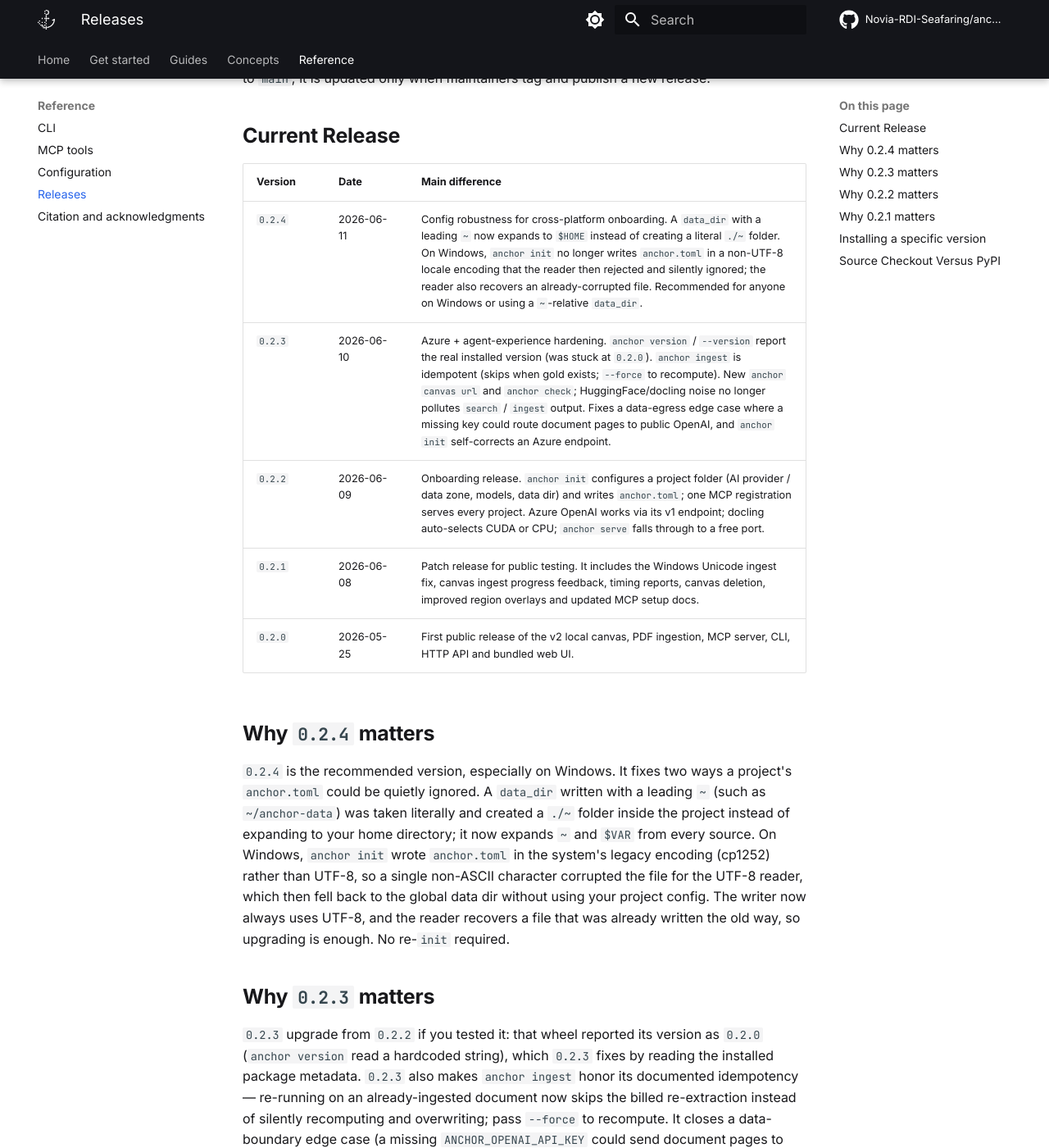
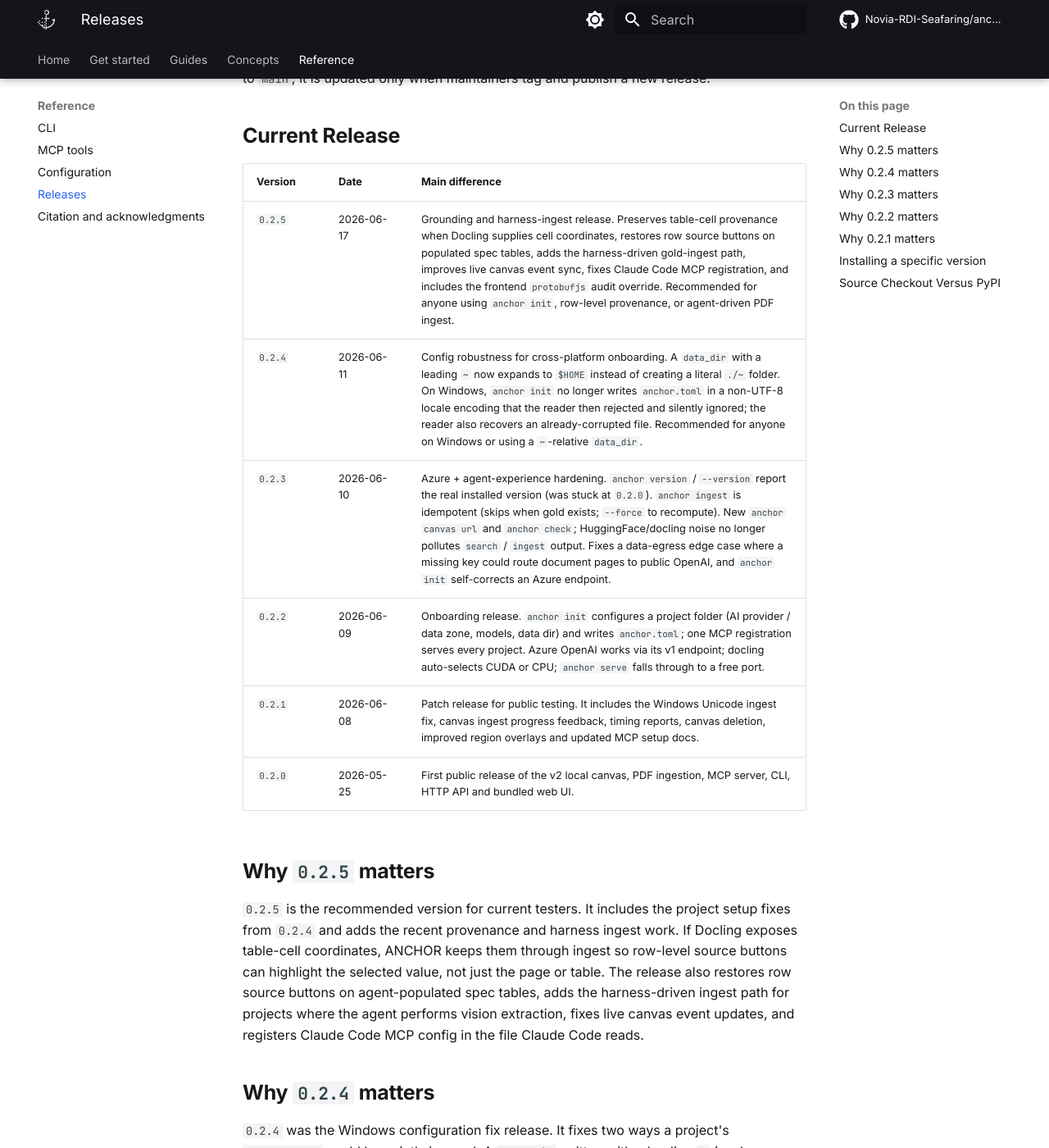
Before and after one commit to Novia-RDI-Seafaring/anchor, an MkDocs documentation site: the page built from docs/reference/releases.md, in a window 1280 px wide and 1400 px high, scrolled down 270 px. Shown: the whole window at 82% size. Built offline with MkDocs 1.6.1 and Material for MkDocs 9.7.7, drawn with Linux system fonts in a browser that asks for light colours; comment, search, counter and statistics services are not loaded.

Commit message:
release: v0.2.5

````diff
--- a/docs/getting-started/installation.md
+++ b/docs/getting-started/installation.md
@@ -258,7 +258,7 @@ skipped.
 ## Verify the install
 
 ```bash
-anchor version          # -> 0.2.4
+anchor version          # -> 0.2.5
 anchor canvas list      # -> your existing canvases (empty on a fresh install)
 ```
 
--- a/docs/reference/releases.md
+++ b/docs/reference/releases.md
@@ -14,15 +14,27 @@ release.
 
 | Version | Date | Main difference |
 | --- | --- | --- |
+| `0.2.5` | 2026-06-17 | Grounding and harness-ingest release. Preserves table-cell provenance when Docling supplies cell coordinates, restores row source buttons on populated spec tables, adds the harness-driven gold-ingest path, improves live canvas event sync, fixes Claude Code MCP registration, and includes the frontend `protobufjs` audit override. Recommended for anyone using `anchor init`, row-level provenance, or agent-driven PDF ingest. |
 | `0.2.4` | 2026-06-11 | Config robustness for cross-platform onboarding. A `data_dir` with a leading `~` now expands to `$HOME` instead of creating a literal `./~` folder. On Windows, `anchor init` no longer writes `anchor.toml` in a non-UTF-8 locale encoding that the reader then rejected and silently ignored; the reader also recovers an already-corrupted file. Recommended for anyone on Windows or using a `~`-relative `data_dir`. |
 | `0.2.3` | 2026-06-10 | Azure + agent-experience hardening. `anchor version` / `--version` report the real installed version (was stuck at `0.2.0`). `anchor ingest` is idempotent (skips when gold exists; `--force` to recompute). New `anchor canvas url` and `anchor check`; HuggingFace/docling noise no longer pollutes `search` / `ingest` output. Fixes a data-egress edge case where a missing key could route document pages to public OpenAI, and `anchor init` self-corrects an Azure endpoint. |
 | `0.2.2` | 2026-06-09 | Onboarding release. `anchor init` configures a project folder (AI provider / data zone, models, data dir) and writes `anchor.toml`; one MCP registration serves every project. Azure OpenAI works via its v1 endpoint; docling auto-selects CUDA or CPU; `anchor serve` falls through to a free port. |
 | `0.2.1` | 2026-06-08 | Patch release for public testing. It includes the Windows Unicode ingest fix, canvas ingest progress feedback, timing reports, canvas deletion, improved region overlays and updated MCP setup docs. |
 | `0.2.0` | 2026-05-25 | First public release of the v2 local canvas, PDF ingestion, MCP server, CLI, HTTP API and bundled web UI. |
 
+## Why `0.2.5` matters
+
+`0.2.5` is the recommended version for current testers. It includes the
+project setup fixes from `0.2.4` and adds the recent provenance and harness
+ingest work. If Docling exposes table-cell coordinates, ANCHOR keeps them
+through ingest so row-level source buttons can highlight the selected value,
+not just the page or table. The release also restores row source buttons on
+agent-populated spec tables, adds the harness-driven ingest path for projects
+where the agent performs vision extraction, fixes live canvas event updates,
+and registers Claude Code MCP config in the file Claude Code reads.
+
 ## Why `0.2.4` matters
 
-`0.2.4` is the recommended version, especially on Windows. It fixes two ways a
+`0.2.4` was the Windows configuration fix release. It fixes two ways a
 project's `anchor.toml` could be quietly ignored. A `data_dir` written with a
 leading `~` (such as `~/anchor-data`) was taken literally and created a `./~`
 folder inside the project instead of expanding to your home directory; it now
@@ -78,7 +90,7 @@ uv tool install anchor-kb
 Specific version:
 
 ```bash
-uv tool install anchor-kb==0.2.4
+uv tool install anchor-kb==0.2.5
 ```
 
 Upgrade an existing install:
--- a/pyproject.toml
+++ b/pyproject.toml
@@ -10,7 +10,7 @@ build-backend = "hatchling.build"
 # + ``anchor-canvas-fmus`` etc. ``anchor-kb`` then becomes a thin
 # meta-package depending on those, the same pattern ``langchain`` uses.
 name = "anchor-kb"
-version = "0.2.4"
+version = "0.2.5"
 description = "ANCHOR, Agent-Native Canvas to Help Organize Resources with PDF ingest, FMU simulation, and source-grounded provenance"
 requires-python = ">=3.12"
 authors = [
````
Also changed, not shown: CHANGELOG.md (+52 -1 lines), PUBLISHING.md (+8 -8 lines), 1 other file.
